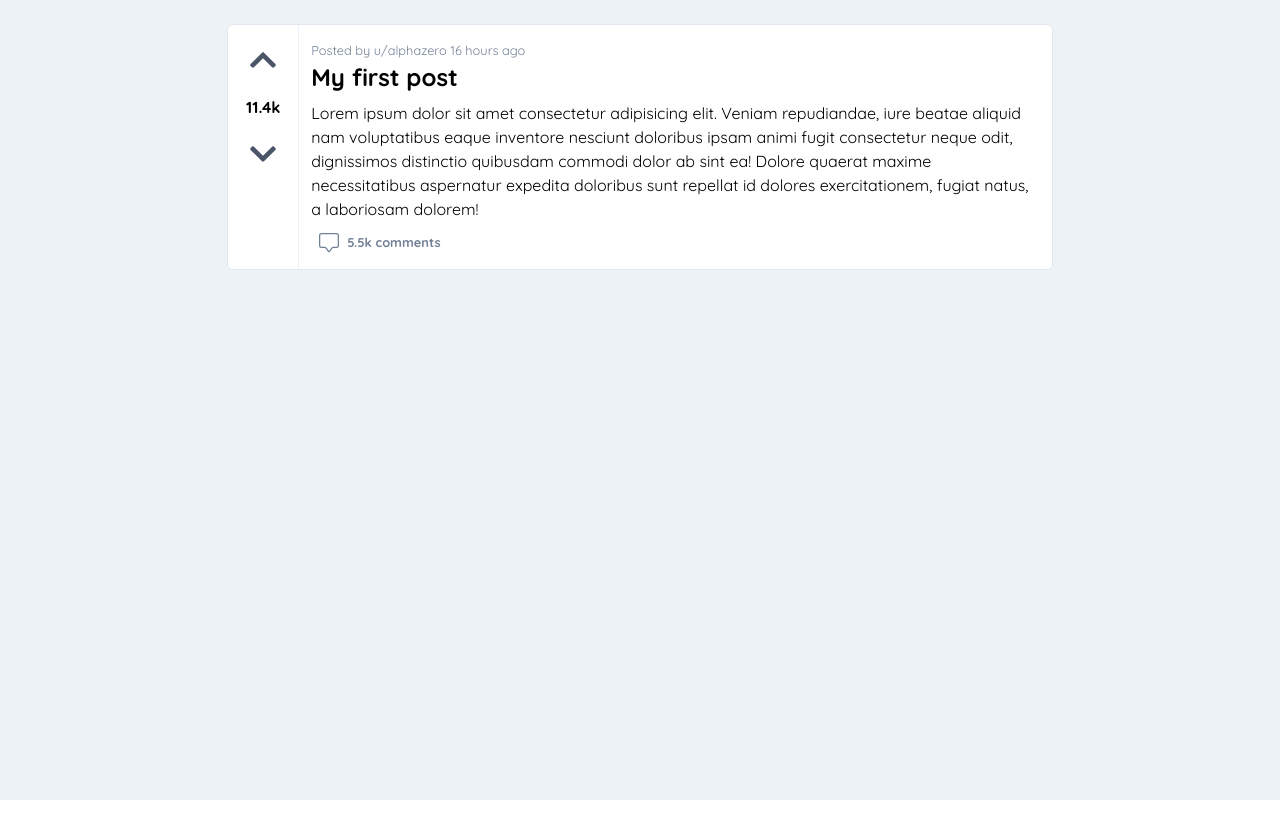
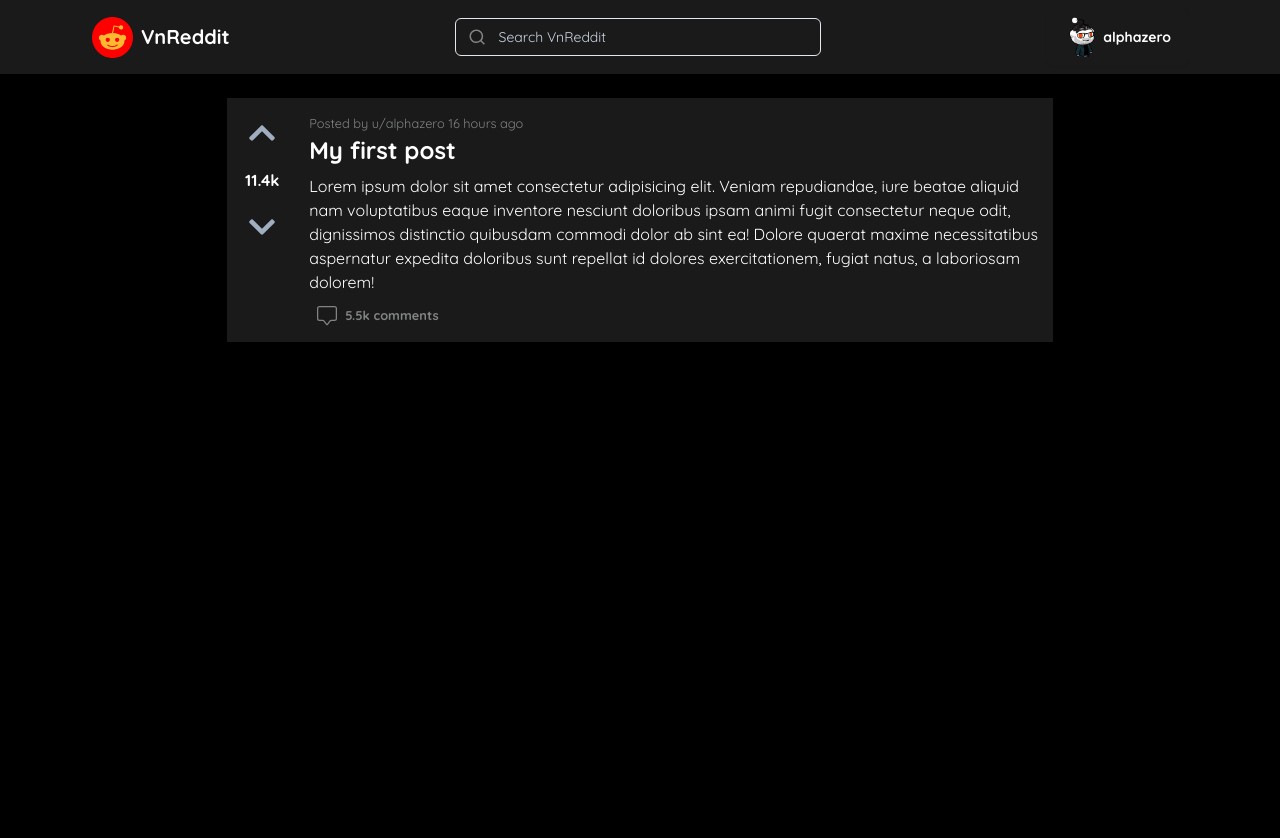
Before and after one commit to alphazero-wd/vnreddit, a Next.js app in the folder web/: page / in a window 1280 px wide. Shown: the top 838 px of the page. Before the commit the page ends 800 px from the top, so only its background shows below. Built offline with nearby package versions, Linux system fonts and the light colour scheme.

Commit message:
Navbar and dark mode

```diff
--- a/web/components/shared/Comment.tsx
+++ b/web/components/shared/Comment.tsx
@@ -13,11 +13,12 @@ const Comment: FC = () => {
         >
           <Image src={avatarImg} alt="Avatar" />
         </div>
-        <Link href="/user/alphazero">
-          <small>
-            <b>alphazero</b> <span className="text-gray-600">8 hr. ago</span>
-          </small>
-        </Link>
+        <small>
+          <a className="font-bold">
+            <Link href="/user/alphazero">alphazero</Link>
+          </a>{" "}
+          <span className="text-gray-600">8 hr. ago</span>
+        </small>
       </div>
       <p className="mt-2 ml-10">A great post.</p>
     </div>
--- /dev/null
+++ b/web/components/shared/Dropdown.tsx
@@ -0,0 +1,71 @@
+import Image from "next/image";
+import Link from "next/link";
+import { FC, useEffect, useState } from "react";
+import avatar from "../../images/avatar.png";
+import { CgProfile } from "react-icons/cg";
+import { FiMoon } from "react-icons/fi";
+import { BiLogOut } from "react-icons/bi";
+
+const Dropdown: FC = () => {
+  const [theme, setTheme] = useState("dark");
+  const [dropdown, setDropdown] = useState(false);
+  useEffect(() => {
+    document.body.className = theme;
+  }, [theme]);
+  return (
+    <div className="relative inline-block text-left">
+      <div>
+        <button
+          type="button"
+          className="flex items-center justify-center w-full rounded-md border border-gray-300 dark:border-gray-800 shadow-sm px-4 py-2 bg-white dark:bg-gray-800 text-sm font-medium text-gray-700 hover:bg-gray-50 focus:outline-none focus:ring-2 focus:ring-offset-2 focus:ring-indigo-500"
+          id="menu-button"
+          aria-expanded="true"
+          aria-haspopup="true"
+          onClick={() => setDropdown(!dropdown)}
+        >
+          <Image src={avatar} className="object-cover" width={40} height={40} />
+          <small className="font-bold text-sm dark:text-white">alphazero</small>
+        </button>
+      </div>
+      {dropdown && (
+        <div
+          className="origin-top-right absolute right-0 mt-2 w-56 rounded-md shadow-lg bg-white ring-1 ring-black ring-opacity-5 divide-y divide-gray-100 focus:outline-none border-gray-600 dark:bg-gray-900 dark:text-white"
+          role="menu"
+        >
+          <div className="py-1">
+            <Link href="/user/profile">
+              <a className="text-gray-700 dark:text-white w-full hover:bg-gray-400 dark:hover:bg-gray-600 flex font-semibold items-center px-4 py-2 text-sm">
+                <CgProfile className="mr-3 text-xl" />
+                Profile
+              </a>
+            </Link>
+            <button className="text-gray-700 dark:text-white w-full hover:bg-gray-400 dark:hover:bg-gray-600 font-semibold flex items-center justify-between px-4 py-2 text-sm">
+              <div className="flex items-center">
+                <FiMoon className="mr-3 text-xl" />
+                Dark Mode
+              </div>
+              <div
+                className={`w-14 h-7 flex items-center ${
+                  theme === "light" ? "bg-gray-300" : "bg-blue-500"
+                } rounded-full mx-3 px-1`}
+                onClick={() => setTheme(theme === "light" ? "dark" : "light")}
+              >
+                <div
+                  className={`bg-white w-5 h-5 rounded-full shadow-md transition-transform transform ${
+                    theme === "light" ? "translate-x-0" : "translate-x-7"
+                  }`}
+                ></div>
+              </div>
+            </button>
+            <button className="text-gray-700 dark:text-white w-full hover:bg-gray-400 dark:hover:bg-gray-600 font-semibold flex items-center px-4 py-2 text-sm">
+              <BiLogOut className="mr-3 text-xl" />
+              Logout
+            </button>
+          </div>
+        </div>
+      )}
+    </div>
+  );
+};
+
+export default Dropdown;
--- /dev/null
+++ b/web/components/shared/Navbar.tsx
@@ -0,0 +1,34 @@
+import Image from "next/image";
+import { FC } from "react";
+import logo from "../../images/vnreddit-logo.svg";
+import { RiSearchLine } from "react-icons/ri";
+import Dropdown from "./Dropdown";
+import Link from "next/link";
+
+const Navbar: FC = () => {
+  return (
+    <nav className="shadow-sm w-full px-3 py-2 dark:bg-gray-900">
+      <div className="flex justify-between items-center container">
+        <Link href="/">
+          <div className="flex cursor-pointer justify-center items-center">
+            <Image src={logo} alt="Vnreddit" />
+            <div className="ml-2 text-xl font-bold dark:text-white">
+              VnReddit
+            </div>
+          </div>
+        </Link>
+        <div className="flex px-3 py-2 rounded-md items-center border w-2/6 text-gray-600 border-gray-300 hover:border-blue-500 focus-within:border-blue-500 dark:hover:border-white dark:focus-within:border-white dark:text-gray-600">
+          <RiSearchLine className="mr-3 text-xl" />
+          <input
+            type="text"
+            className="border-transparent text-sm dark:bg-gray-900 focus:outline-none w-full "
+            placeholder="Search VnReddit"
+          />
+        </div>
+        <Dropdown />
+      </div>
+    </nav>
+  );
+};
+
+export default Navbar;
--- a/web/components/shared/Post.tsx
+++ b/web/components/shared/Post.tsx
@@ -5,27 +5,22 @@ import { useRouter } from "next/router";
 
 const Post: FC = () => {
   const router = useRouter();
-  const readMore = (e: any) => {
-    if (!e.target.classList.contains("vote-btn")) {
-      router.push("/posts/2");
-    }
-  };
   return (
     <div
-      onClick={readMore}
-      className="cursor-pointer bg-white flex border mb-3 border-gray-300 hover:border-blue-500 rounded-md"
+      onClick={() => router.push("/posts/2")}
+      className="cursor-pointer bg-white flex  mb-3 rounded-md "
     >
-      <div className="flex flex-col hover:bg-blue-100 bg-opacity-50 items-center border-r p-3">
-        <button className="border-none vote-btn mb-3 text-gray-700 hover:text-red-700 hover:bg-gray-200 rounded-sm p-2 text-3xl">
+      <div className="flex flex-col bg-gray-100 dark:bg-gray-900 items-center p-3">
+        <button className="border-none vote-btn mb-3 text-gray-700 hover:text-red-600 hover:bg-gray-200 dark:text-gray-500 dark:hover:text-red-600 rounded-sm p-2 text-3xl">
           <FaChevronUp />
         </button>
-        <span className="font-semibold text-md">11.4k</span>
-        <button className=" hover:text-blue-600 vote-btn mt-3 text-gray-700 border-none hover:bg-gray-200 rounded-sm p-2 text-3xl">
+        <span className="font-semibold text-md dark:text-white">11.4k</span>
+        <button className=" hover:text-blue-600 mt-3 text-gray-700 dark:text-gray-500 dark:hover:text-blue-600 border-none hover:bg-gray-200  rounded-sm p-2 text-3xl">
           <FaChevronDown />
         </button>
       </div>
-      <div className="flex-grow p-3">
-        <small className="text-gray-600">
+      <div className="flex-grow p-3 dark:text-white dark:bg-gray-800">
+        <small className="text-gray-600 ">
           Posted by u/alphazero 16 hours ago
         </small>
         <h2 className="mb-2 text-2xl font-bold">My first post</h2>
@@ -38,7 +33,7 @@ const Post: FC = () => {
           repellat id dolores exercitationem, fugiat natus, a laboriosam
           dolorem!
         </p>
-        <button className="flex justify-center items-center px-2 py-1 text-gray-600 font-semibold rounded-md hover:bg-gray-200">
+        <button className="flex justify-center items-center px-2 py-1 text-gray-600 font-semibold rounded-md hover:bg-gray-200 dark:hover:bg-gray-600 dark:hover:text-gray-400">
           <BsChatSquare className="mr-2 text-xl" />
           <small>5.5k comments</small>
         </button>
--- a/web/components/shared/Wrapper.tsx
+++ b/web/components/shared/Wrapper.tsx
@@ -1,10 +1,14 @@
 import { FC } from "react";
+import Navbar from "./Navbar";
 
 const Wrapper: FC = ({ children }) => {
   return (
-    <div className="bg-gray-200 h-screen">
-      <section className="pt-4 md:p-4 lg:p-6 ">{children}</section>
-    </div>
+    <>
+      <Navbar />
+      <div className="bg-gray-200 h-screen dark:bg-black">
+        <section className="pt-4 md:p-4 lg:p-6">{children}</section>
+      </div>
+    </>
   );
 };
 
--- a/web/pages/user/login.tsx
+++ b/web/pages/user/login.tsx
@@ -11,7 +11,7 @@ const Signup: NextPage = () => {
 
   return (
     <div className="container w-full md:w-3/6">
-      <h1 className="text-center font-bold mb-3 text-2xl">
+      <h1 className="text-center dark:text-white font-bold mb-3 text-2xl">
         Login to your account
       </h1>
       <Formik
@@ -59,7 +59,7 @@ const Signup: NextPage = () => {
           </form>
         )}
       </Formik>
-      <div className="text-center">
+      <div className="text-center dark:text-white">
         Don&apos;t have an account?{" "}
         <a className="text-blue-500 hover:text-blue-400 transition-colors">
           <Link href="/user/signup">Sign up</Link>
--- a/web/pages/user/signup.tsx
+++ b/web/pages/user/signup.tsx
@@ -1,4 +1,3 @@
-import { gql, useMutation } from "@apollo/client";
 import { Formik } from "formik";
 import { NextPage } from "next";
 import Link from "next/link";
@@ -12,7 +11,7 @@ const Signup: NextPage = () => {
 
   return (
     <div className="container w-full md:w-3/6">
-      <h1 className="text-center font-bold mb-3 text-2xl">
+      <h1 className="text-center dark:text-white font-bold mb-3 text-2xl">
         Become a member of VnReddit
       </h1>
       <Formik
@@ -76,7 +75,7 @@ const Signup: NextPage = () => {
           </form>
         )}
       </Formik>
-      <div className="text-center">
+      <div className="text-center dark:text-white ">
         Already have an account?{" "}
         <a className="text-blue-500 hover:text-blue-400 transition-colors">
           <Link href="/user/login">Login</Link>
--- a/web/tailwind.config.js
+++ b/web/tailwind.config.js
@@ -1,6 +1,6 @@
 module.exports = {
   purge: ["./pages/**/*.{js,ts,jsx,tsx}", "./components/**/*.{js,ts,jsx,tsx}"],
-  darkMode: false, // or 'media' or 'class'
+  darkMode: "class", // or 'media' or 'class'
   theme: {
     fontFamily: {
       sans: ["Quicksand", "sans-serif"],
@@ -26,10 +26,10 @@ module.exports = {
         300: "#e2e8f0",
         400: "#cbd5e0",
         500: "#a0aec0",
-        600: "#718096",
+        600: "#818384",
         700: "#4a5568",
-        800: "#2d3748",
-        900: "#1a202c",
+        800: "#1a1a1a",
+        900: "#1a1a1b",
       },
       red: {
         100: "#fff5f5",
```
Also changed, not shown: web/pages/posts/[id].tsx (+12 -7 lines), web/images/vnreddit-logo.svg (added).
